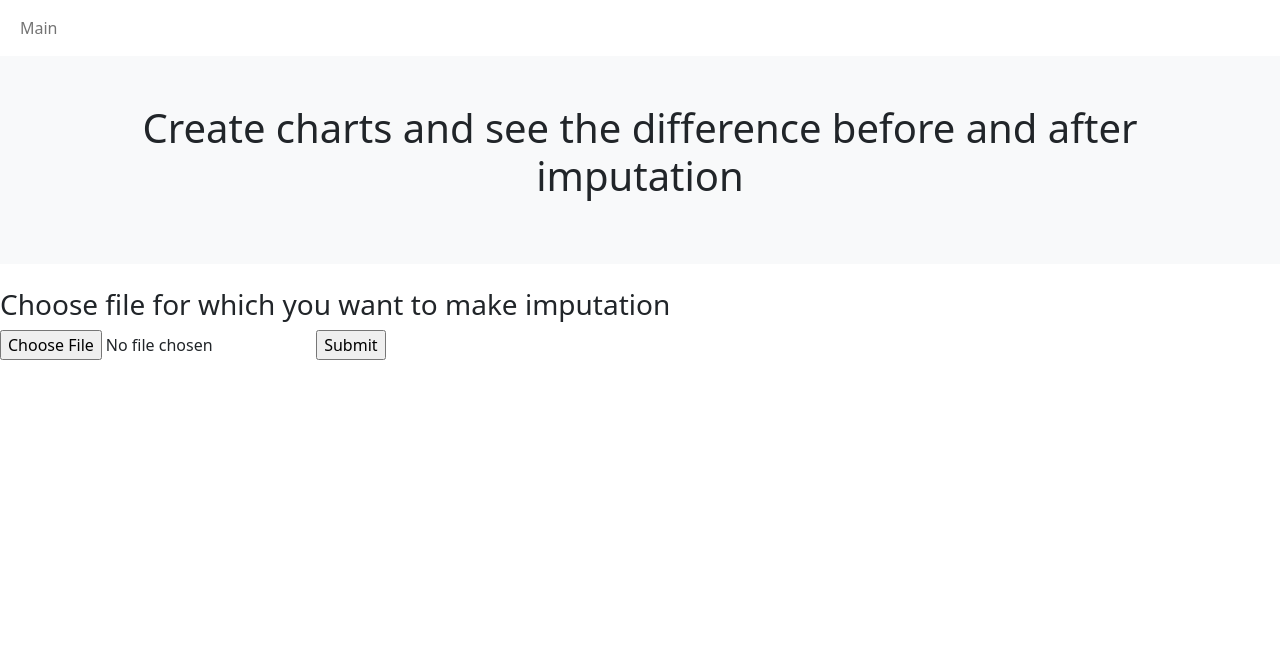
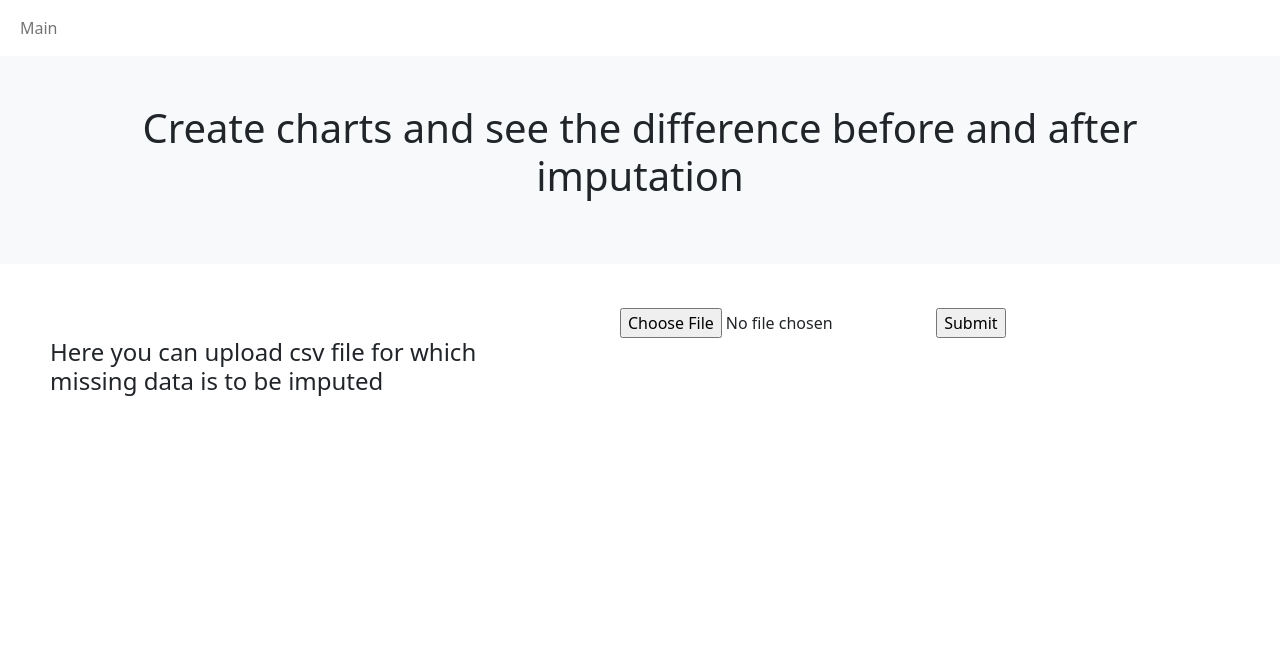
Before and after one commit to KPaulina/MissingDataDashboard, a Django app: page / in a window 1280 px wide. Shown: the top 654 px of the page. Run offline with Django 3.2, Linux system fonts and the light colour scheme.

Commit message:
fix: adding styling for upload.html

```diff
--- a/templates/data_display/upload.html
+++ b/templates/data_display/upload.html
@@ -5,12 +5,19 @@ Main page
 {% endblock title %}
 
 {% block content %}
-    <h3>Choose file for which you want to make imputation</h3>
+    <div id="container">
+    <div id="columns">
+        <h4>Here you can upload csv file for which missing data is to be imputed</h4>
+    </div>
 
-    <form method="POST" action="/" enctype="multipart/form-data">
-        {% csrf_token %}
-        <input type="file" name="myFile">
-        <input type="submit" name="Submit">
-    </form>
+
+    <div id="form">
+        <form method="POST" action="/" enctype="multipart/form-data">
+            {% csrf_token %}
+            <input type="file" name="myFile">
+            <input type="submit" name="Submit">
+        </form>
     <br>
+    </div>
+    </div>
 {%  endblock content %}
```
Also changed, not shown: static/css/style.css (line endings or trailing spaces).
